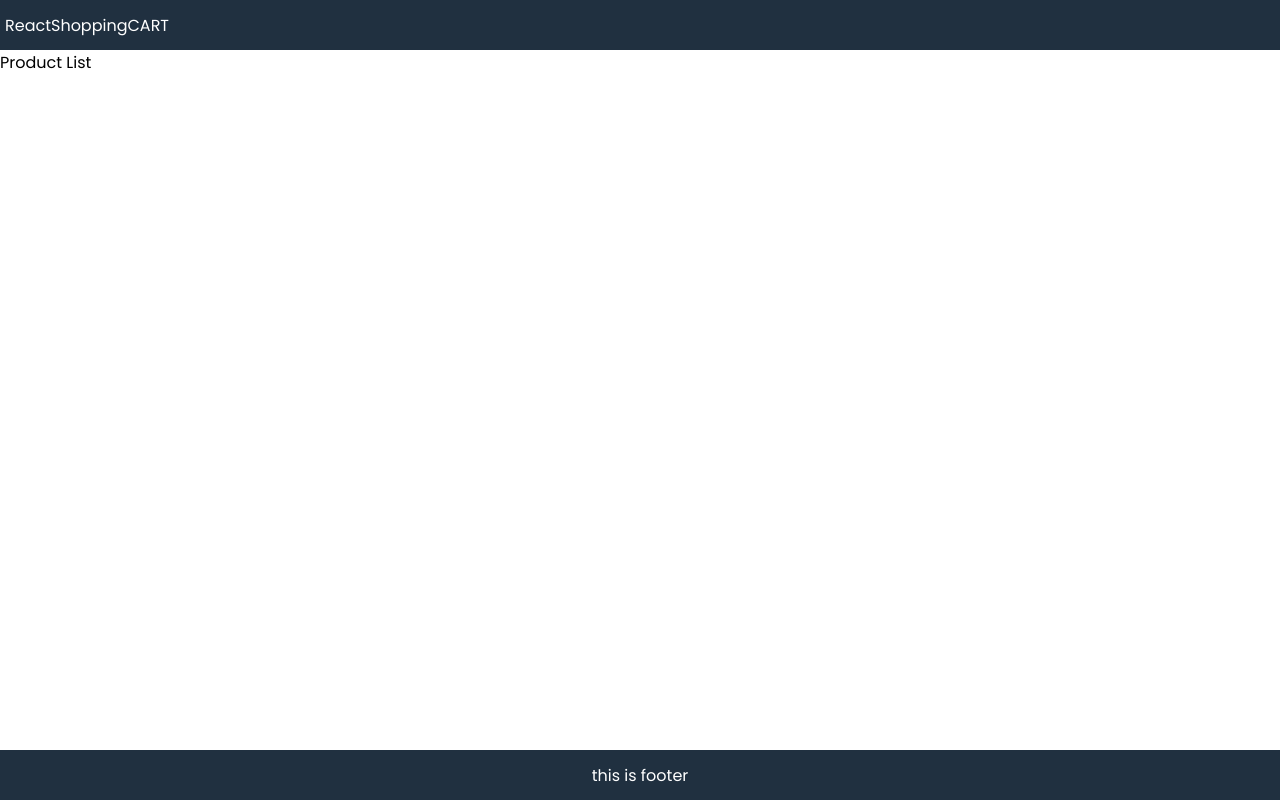
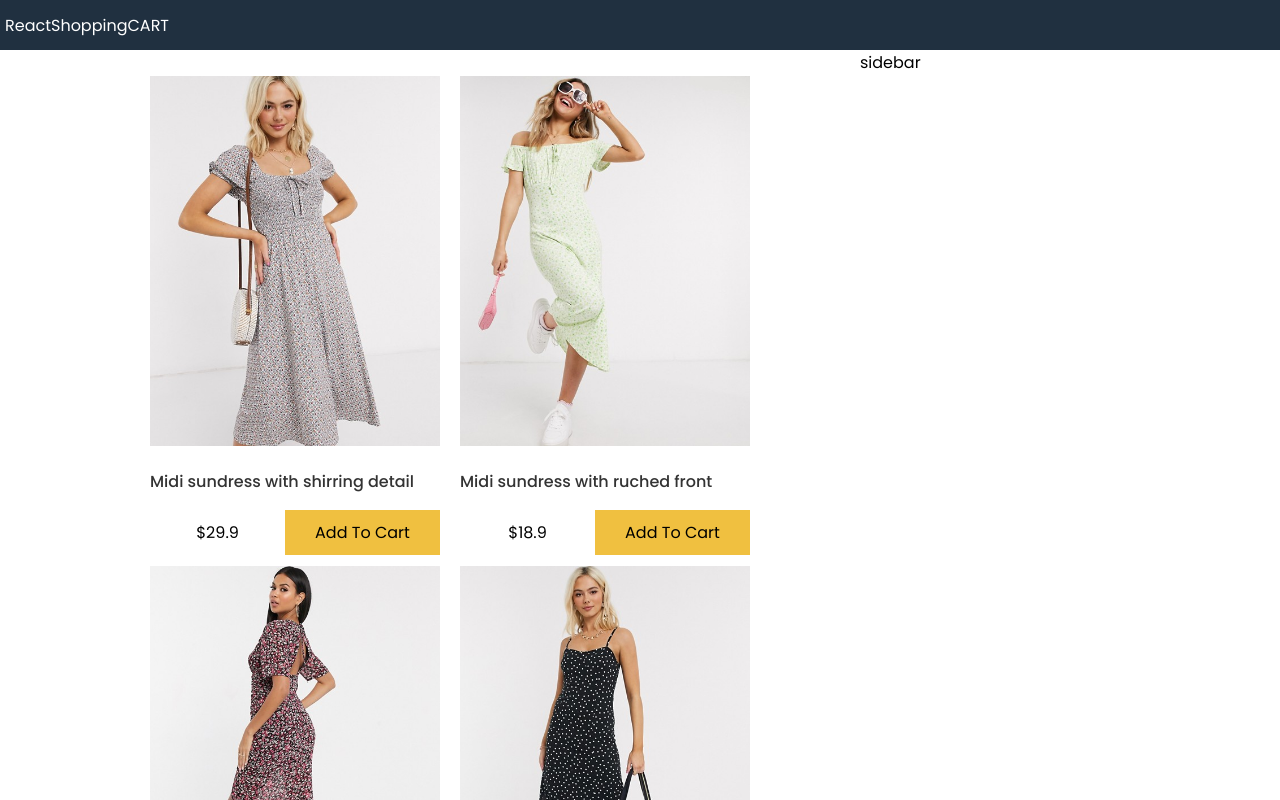
Before and after one commit to abdulwajeedali007/React-amazona, a React (Create React App) app: page / in a window 1280 px wide. Shown: the top 800 px of the page. Built offline with nearby package versions, Linux system fonts and the light colour scheme.

Commit message:
Create Product Component

```diff
--- a/src/App.js
+++ b/src/App.js
@@ -1,18 +1,39 @@
 import React from 'react'
-import "./index.css";
-// NOTHIGN IS IMPORTATN
-function App() {
+import data from './data.json'
+import Products from './Components/Products'
+class App extends React.Component{
+  constructor(props) {
+    super(props)
+
+    this.state = {
+       products: data.products,
+       size: '',
+       sort: ''
+    }
+  }
+
+  render(){
     return (
       <div className="grid-container">
         <header>
            <a href="#">ReactShoppingCART</a>
         </header>
-      <main>Product List</main>
+        <main>
+          <div className="content">
+             <div className="main-content">
+                <Products products={this.state.products}/>
+             </div>
+             <div className="sidebar">
+                sidebar
+             </div>
+          </div>
+        </main>
         <footer>
            this is footer
         </footer>
       </div>
     )
   }
+}
 
 export default App
--- /dev/null
+++ b/src/Components/Products.jsx
@@ -0,0 +1,26 @@
+import React, { Component } from 'react'
+import formatCurrency from '../Util'
+export default class Products extends Component {
+    render() {
+        return (
+            <div>
+                <ul className="products">
+                   {this.props.products.map(product=> <li key={product._id}>
+                       <div className="product">
+                          <a href={"#"+ product._id}>
+                             <img src={product.image} alt={product.title}/>
+                            <p>{product.title}</p>
+                          </a>
+                          <div className="product-price">
+                              <div>
+                                 {formatCurrency(product.price)}
+                              </div>
+                              <button className="button primary">Add To Cart</button>
+                          </div>
+                       </div>
+                    </li>)}
+                </ul>
+            </div>
+        )
+    }
+}
--- /dev/null
+++ b/src/Util.jsx
@@ -0,0 +1,3 @@
+export default function formatCurrency(num){
+    return "$" + Number(num.toFixed(1)).toLocaleString() + '';
+}
--- a/src/index.css
+++ b/src/index.css
@@ -57,3 +57,59 @@
   justify-content: center;
   align-items: center;
 }
+
+.content {
+  display: grid;
+  grid-template-columns: 1fr 420px;
+}
+
+.products {
+  display: flex;
+  flex-wrap: wrap;
+  justify-content: center;
+  align-items: center;
+
+  list-style: none;
+}
+
+.products li {
+  flex: 0 1 29rem;
+  height: 47rem;
+  padding: 1rem;
+}
+.product {
+  display: flex;
+  flex-direction: column;
+  justify-content: space-between;
+  height: 100%;
+}
+
+.product img {
+  max-width: 37rem;
+  max-height: 37rem;
+}
+.product p {
+  color: #333;
+  font-weight: 500;
+}
+.product-price {
+  display: flex;
+  justify-content: space-between;
+  align-items: center;
+}
+
+.product-price div,
+.product-price .button {
+  flex: 1;
+  text-align: center;
+}
+
+.button {
+  padding: 1rem;
+  background: #f0f0f0;
+  border: none;
+  cursor: pointer;
+}
+.button.primary {
+  background: #f0c040;
+}
```
Lines whose indentation alone changed are shown as unchanged.
